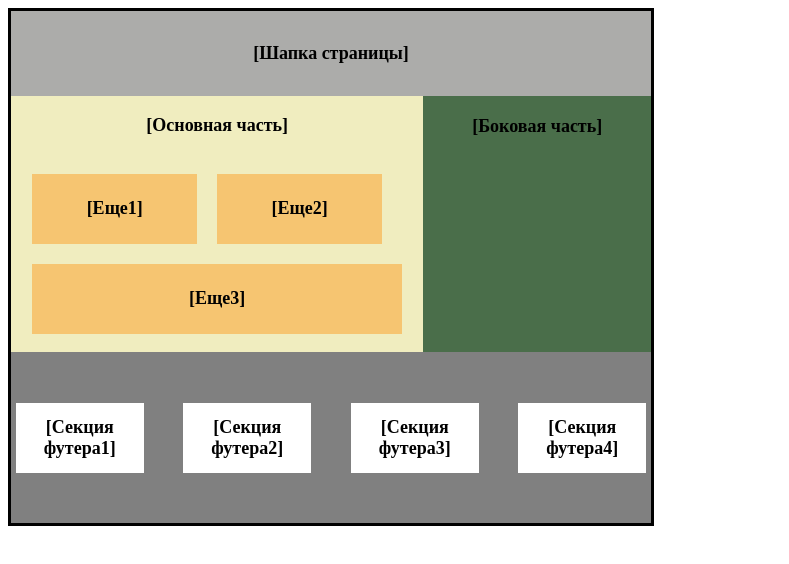
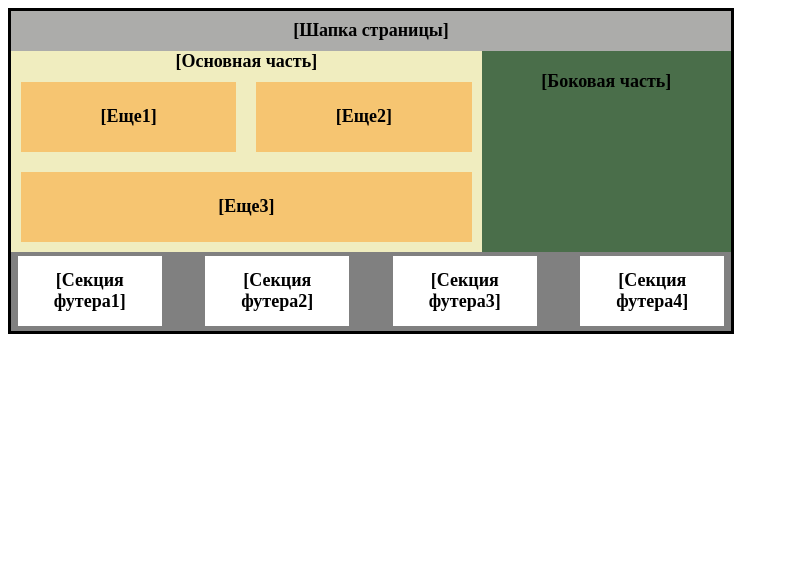
Before and after one commit to YuliyaZhi/HW, a plain HTML site: page index.html in a window 1280 px wide. Shown: the whole page, without its empty margins (0-789 px from the left). Drawn offline with Linux system fonts and the light colour scheme.

Commit message:
second commit

```diff
--- a/index.html
+++ b/index.html
@@ -10,8 +10,8 @@
         .container {
             display: grid;
             border: solid black;
-            width: 80vh;
-            height: 40vw;
+            width: 90vh;
+            height: 25vw;
             font-size: large;
             font-weight: bold;
             text-align: center;
@@ -35,7 +35,6 @@
             align-content: space-around;
             justify-content: space-around;
             grid-gap: 30px;
-
         }
 
         .foot {
@@ -43,8 +42,6 @@
             height: 70px;
             background: white;
             align-items: center;
-
-
         }
 
         .main {
@@ -70,12 +67,11 @@
 
         section {
             display: grid;
-            grid-template-columns: 40% 40%;
-
+            margin: 10px;
             grid-gap: 20px;
-            justify-content: center;
-
-
+            grid-template-columns: 1fr 1fr;
+            justify-content: space-between;
+            align-self: flex-end;
         }
 
         .else1 {
@@ -83,37 +79,34 @@
             height: 70px;
             align-items: center;
 
+
+
         }
 
         .else2 {
             height: 70px;
             display: grid;
-            grid-column: 1/4;
             align-items: center;
-
-
-
+            margin: 10px;
         }
     </style>
 </head>
 
 <body>
-
     <div class="container">
         <header class="header" style="background-color: rgba(152, 152, 150, 0.805);"> [Шапка страницы]</header>
-
         <main class="main">
             <div class="main1" style="background-color: rgba(237, 233, 176, 0.805);">[Основная часть]
                 <section>
                     <div class="else1" style="background-color: rgb(246, 197, 113);">[Еще1]</div>
-                    <div class="else1" style="background-color:rgb(246, 197, 113); ;">[Еще2]</div>
-                    <div class="else2" style="background-color: rgb(246, 197, 113);;">[Еще3]</div>
+                    <div class="else1" style="background-color:rgb(246, 197, 113);">[Еще2]</div>
                 </section>
+                <section1>
+                    <div class="else2" style="background-color: rgb(246, 197, 113);">[Еще3]</div>
             </div>
-
+            </section>
             <aside class="sidebar" style="background-color: rgb(74, 110, 74)">[Боковая часть]</aside>
         </main>
-
         <footer class="footer">
             <div class="foot">[Секция футера1]</div>
             <div class="foot">[Секция футера2]</div>
```
